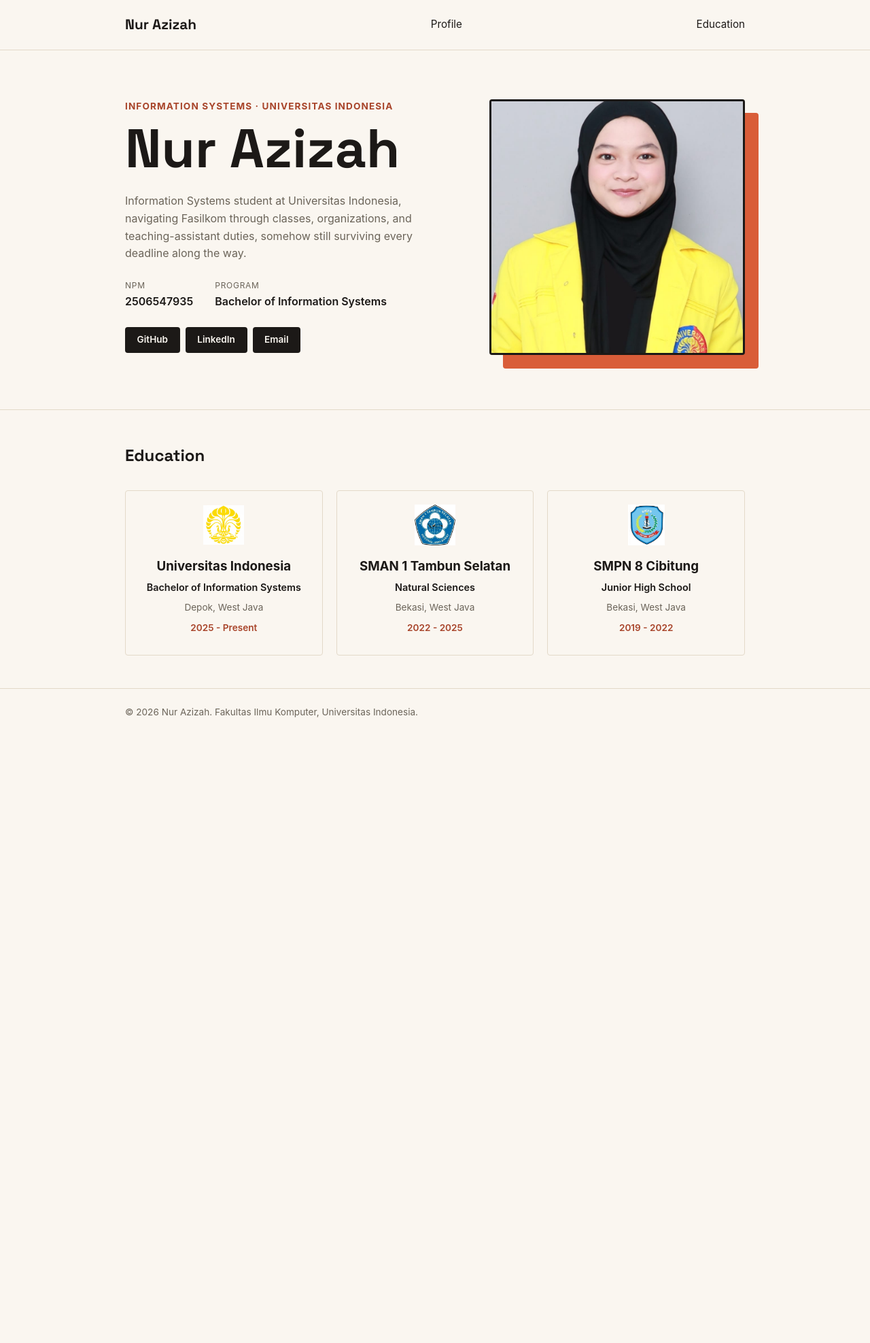
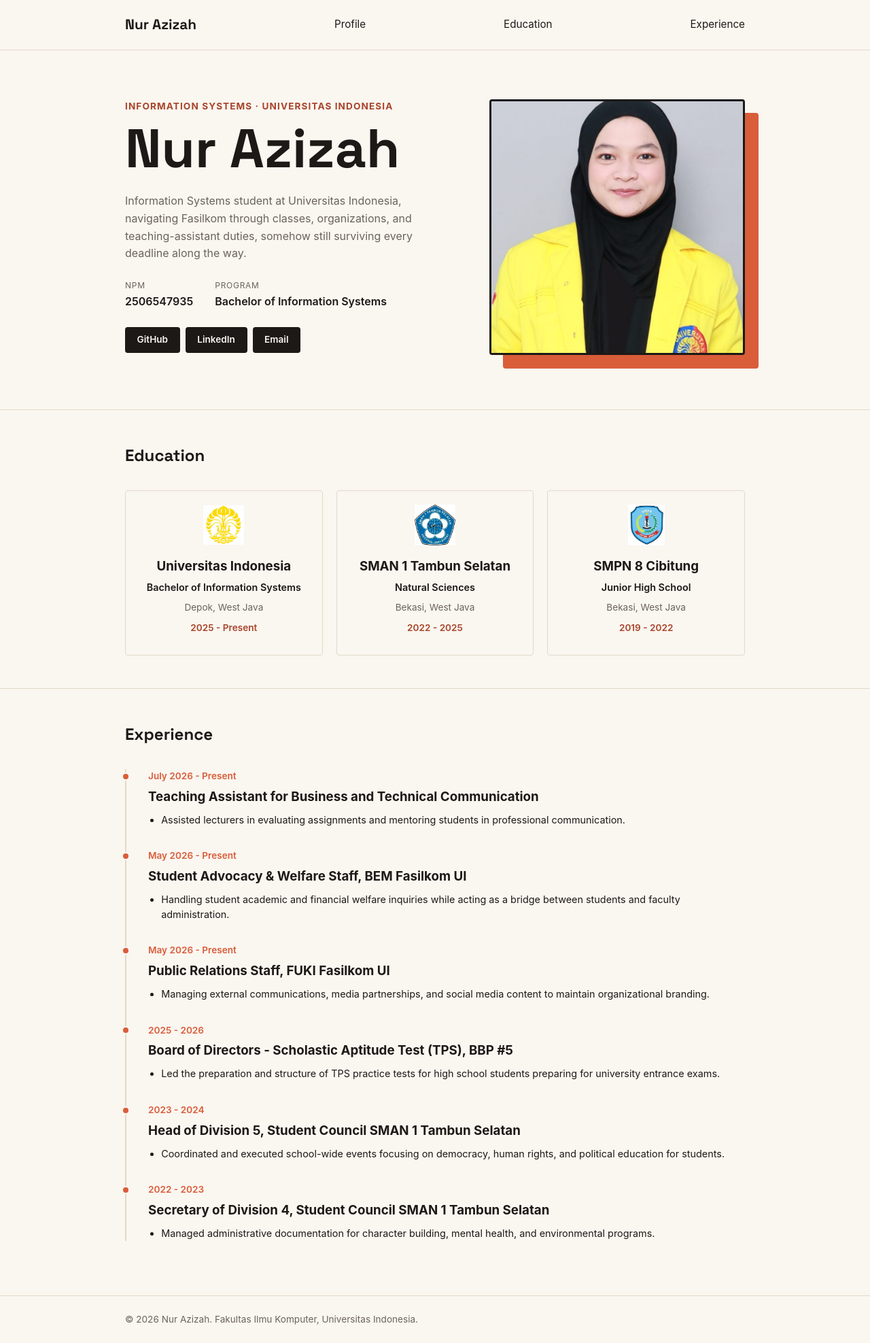
Before and after one commit to nurazizah56-dak/myportofolio, a Django app: page / in a window 1280 px wide. Shown: the whole page at 68% size. Before the commit the page ends 1055 px from the top, so only its background shows below. Run offline with Django 5.2, Linux system fonts and the light colour scheme.

Commit message:
Tambah section Experience dengan timeline pengalaman organisasi dan asdos

```diff
--- a/static/css/style.css
+++ b/static/css/style.css
@@ -194,13 +194,14 @@ h1, .brand {
     }
 }
 
-.education h2 {
+.education h2,
+.experience h2 {
     font-family: "Space Grotesk", -apple-system, sans-serif;
     margin-bottom: 2rem;
     color: var(--ink);
 }
 
-.education {
+.education, .experience {
     padding: 3rem 0;
     border-top: 1px solid var(--line);
 }
@@ -263,6 +264,58 @@ h1, .brand {
     margin: 0.25rem 0 0.5rem 0;
 }
 
+/* Experience - Timeline */
+.timeline {
+    position: relative;
+    padding-left: 2rem;
+    border-left: 2px solid var(--line);
+}
+
+.timeline-item {
+    position: relative;
+    margin-bottom: 2rem;
+    transition: transform 0.2s ease;
+}
+
+.timeline-item:hover {
+    transform: translateX(4px);
+}
+
+.timeline-dot {
+    position: absolute;
+    left: -2.45rem;
+    top: 0.3rem;
+    width: 12px;
+    height: 12px;
+    border-radius: 50%;
+    background-color: var(--accent);
+    border: 2px solid var(--paper);
+}
+
+.timeline-date {
+    font-size: 0.85rem;
+    color: var(--accent);
+    font-weight: 600;
+    margin-bottom: 0.25rem;
+}
+
+.timeline-content h3 {
+    margin-bottom: 0.25rem;
+}
+
+.timeline-content ul {
+    margin-top: 0.5rem;
+    padding-left: 1.2rem;
+    list-style-type: disc;
+}
+
+.timeline-content li {
+    font-size: 0.9rem;
+    line-height: 1.5;
+    color: var(--ink);
+    margin-bottom: 0.3rem;
+}
+
 @media (max-width: 700px) {
     .education-grid {
         grid-template-columns: 1fr;
--- a/templates/index.html
+++ b/templates/index.html
@@ -18,6 +18,9 @@
             </nav>
             <nav>
                 <a href="#education">Education</a>
+            </nav>
+            <nav>
+                <a href="#experience">Experience</a>
             </nav>
         </div>
     </header>
@@ -83,6 +86,75 @@
                 </div>
             </div>
         </section>
+
+        <!-- Experience Section -->
+        <section class="experience" id="experience">
+            <div class="container">
+                <h2>Experience</h2>
+                <div class="timeline">
+                    <div class="timeline-item">
+                        <div class="timeline-dot"></div>
+                        <div class="timeline-content">
+                            <p class="timeline-date">July 2026 - Present</p>
+                            <h3>Teaching Assistant for Business and Technical Communication</h3>
+                            <ul>
+                                <li>Assisted lecturers in evaluating assignments and mentoring students in professional communication.</li>
+                            </ul>
+                        </div>
+                    </div>
+                    <div class="timeline-item">
+                        <div class="timeline-dot"></div>
+                        <div class="timeline-content">
+                            <p class="timeline-date">May 2026 - Present</p>
+                            <h3>Student Advocacy & Welfare Staff, BEM Fasilkom UI</h3>
+                            <ul>
+                                <li>Handling student academic and financial welfare inquiries while acting as a bridge between students and faculty administration.</li>
+                            </ul>
+                        </div>
+                    </div>
+                    <div class="timeline-item">
+                        <div class="timeline-dot"></div>
+                        <div class="timeline-content">
+                            <p class="timeline-date">May 2026 - Present</p>
+                            <h3>Public Relations Staff, FUKI Fasilkom UI</h3>
+                            <ul>
+                                <li>Managing external communications, media partnerships, and social media content to maintain organizational branding.</li>
+                            </ul>
+                        </div>
+                    </div>
+                    <div class="timeline-item">
+                        <div class="timeline-dot"></div>
+                        <div class="timeline-content">
+                            <p class="timeline-date">2025 - 2026</p>
+                            <h3>Board of Directors - Scholastic Aptitude Test (TPS), BBP #5</h3>
+                            <ul>
+                                <li>Led the preparation and structure of TPS practice tests for high school students preparing for university entrance exams.</li>
+                            </ul>
+                        </div>
+                    </div>
+                    <div class="timeline-item">
+                        <div class="timeline-dot"></div>
+                        <div class="timeline-content">
+                            <p class="timeline-date">2023 - 2024</p>
+                            <h3>Head of Division 5, Student Council SMAN 1 Tambun Selatan</h3>
+                            <ul>
+                                <li>Coordinated and executed school-wide events focusing on democracy, human rights, and political education for students.</li>
+                            </ul>
+                        </div>
+                    </div>
+                    <div class="timeline-item">
+                        <div class="timeline-dot"></div>
+                        <div class="timeline-content">
+                            <p class="timeline-date">2022 - 2023</p>
+                            <h3>Secretary of Division 4, Student Council SMAN 1 Tambun Selatan</h3>
+                            <ul>
+                                <li>Managed administrative documentation for character building, mental health, and environmental programs.</li>
+                            </ul>
+                        </div>
+                    </div>
+                </div>
+            </div>
+        </section>
     </main>
 
     <footer class="site-footer">
```
